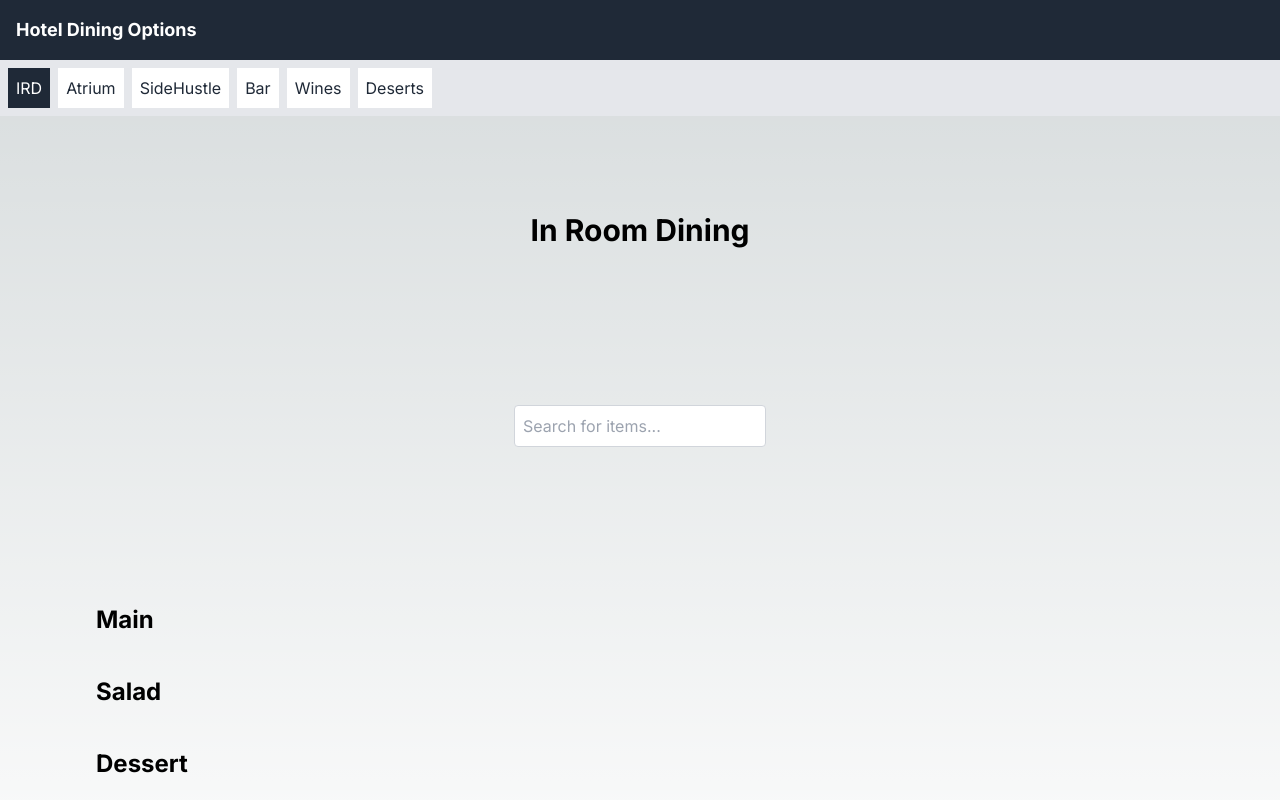
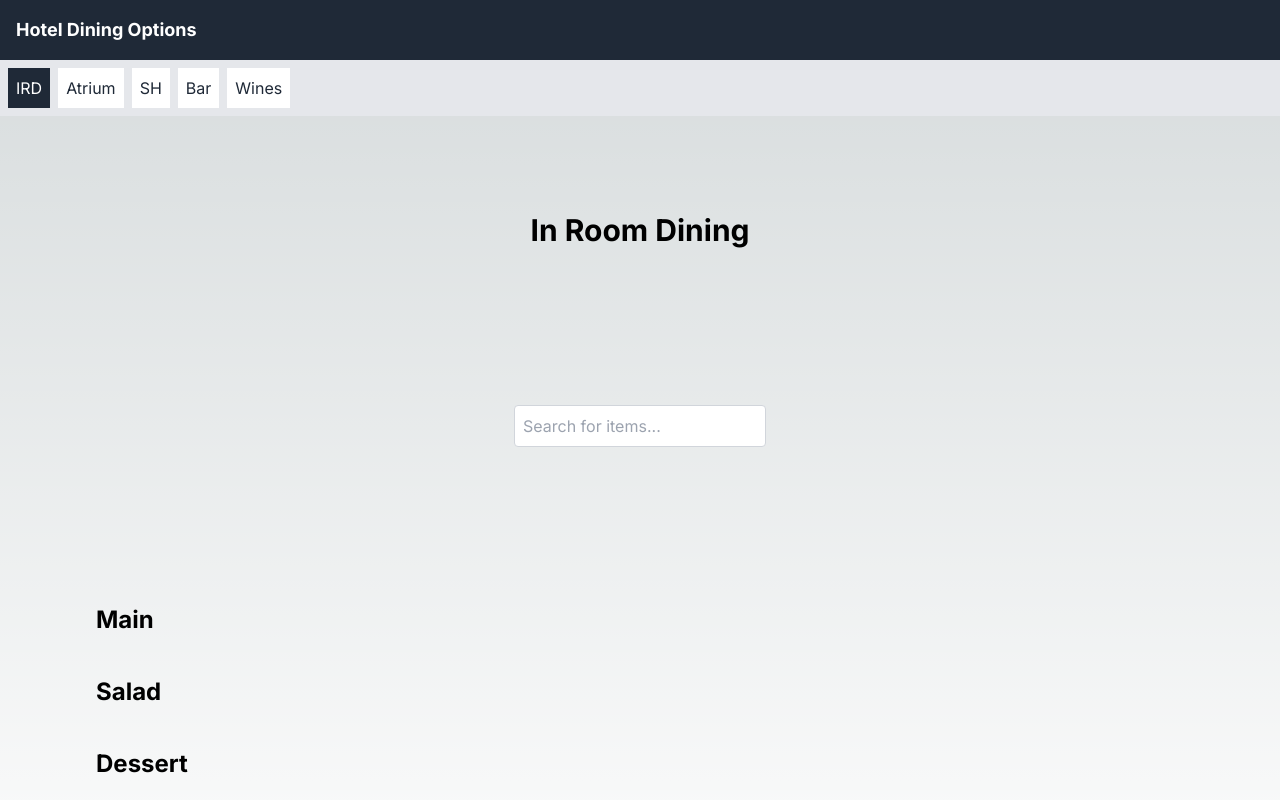
Before and after one commit to rubikdeveloper/irdmenu, a Next.js app: page / in a window 1280 px wide. Shown: the top 800 px of the page. Built offline with nearby package versions, Linux system fonts and the light colour scheme.

Commit message:
removed deserts tab, make sidehustle sh

```diff
--- a/app/components/Tabs.tsx
+++ b/app/components/Tabs.tsx
@@ -6,10 +6,9 @@ import { usePathname } from "next/navigation";
 const tabs = [
   { name: "IRD", path: "/" }, // Adjust the path as needed
   { name: "Atrium", path: "/atrium" },
-  { name: "SideHustle", path: "/sidehustle" },
+  { name: "SH", path: "/sidehustle" },
   { name: "Bar", path: "/bar" },
   { name: "Wines", path: "/wines" },
-  { name: "Deserts", path: "/deserts" },
 ];
 
 export default function Tabs() {
```
